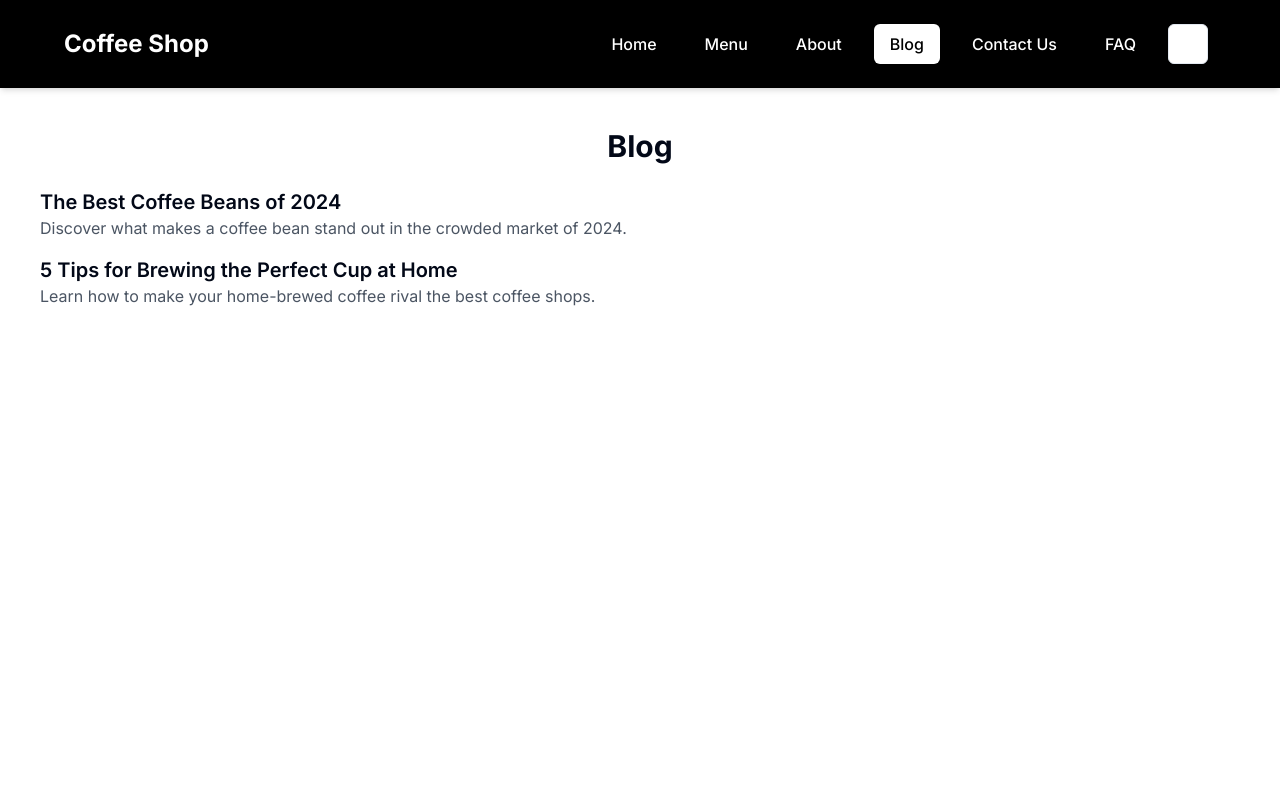
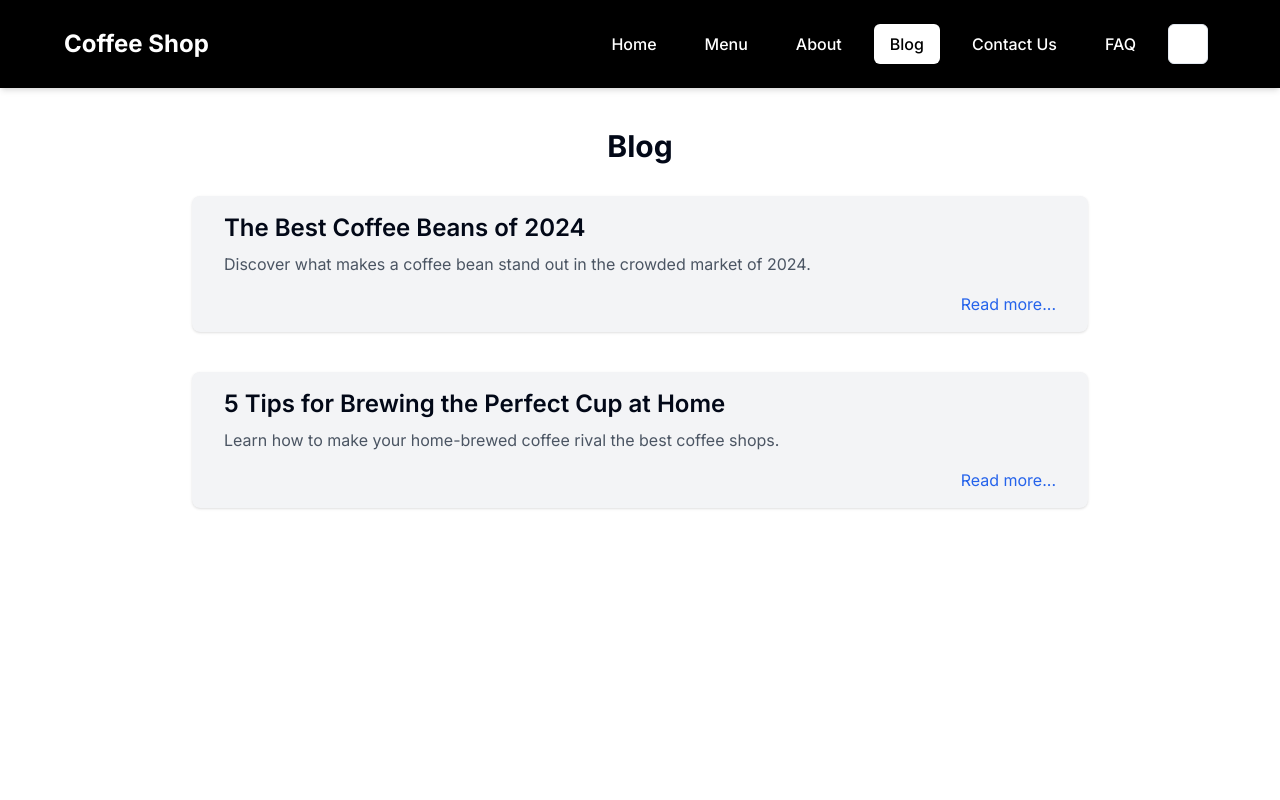
Before and after one commit to N1kos9/coffe-shop, a Next.js app: page /blog in a window 1280 px wide. Shown: the top 800 px of the page. Built offline with nearby package versions, Linux system fonts and the light colour scheme.

Commit message:
bloh page made

```diff
--- a/app/blog/page.tsx
+++ b/app/blog/page.tsx
@@ -5,25 +5,40 @@ export default function Blog() {
     <Layout>
       <div className="p-10">
         <h2 className="text-3xl font-bold text-center">Blog</h2>
-        <div className="mt-6">
-          <div className="my-4">
-            <h3 className="text-xl font-semibold">
+        <div className="mt-8 space-y-10">
+          {/* Blog Post 1 */}
+          <article className="max-w-4xl mx-auto px-8 py-4 bg-gray-100 rounded-lg shadow">
+            <h3 className="text-2xl font-semibold mb-2">
               The Best Coffee Beans of 2024
             </h3>
-            <p className="text-gray-600">
+            <p className="text-gray-600 mb-4">
               Discover what makes a coffee bean stand out in the crowded market
               of 2024.
             </p>
-          </div>
-          <div className="my-4">
-            <h3 className="text-xl font-semibold">
+            <div className="text-right">
+              <a href="#" className="text-blue-600 hover:underline">
+                Read more...
+              </a>
+            </div>
+          </article>
+
+          {/* Blog Post 2 */}
+          <article className="max-w-4xl mx-auto px-8 py-4 bg-gray-100 rounded-lg shadow">
+            <h3 className="text-2xl font-semibold mb-2">
               5 Tips for Brewing the Perfect Cup at Home
             </h3>
-            <p className="text-gray-600">
+            <p className="text-gray-600 mb-4">
               Learn how to make your home-brewed coffee rival the best coffee
               shops.
             </p>
-          </div>
+            <div className="text-right">
+              <a href="#" className="text-blue-600 hover:underline">
+                Read more...
+              </a>
+            </div>
+          </article>
+
+          {/* Additional content can follow the same pattern */}
         </div>
       </div>
     </Layout>
```
